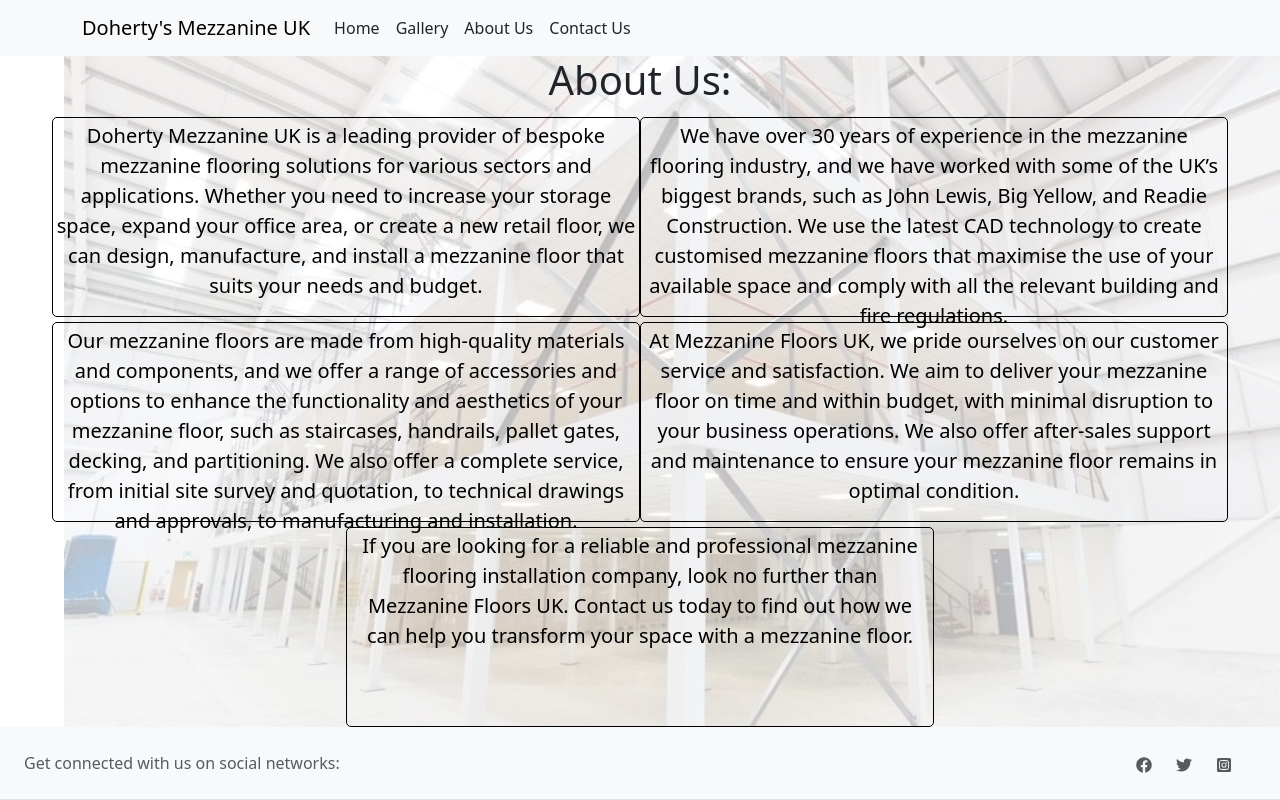
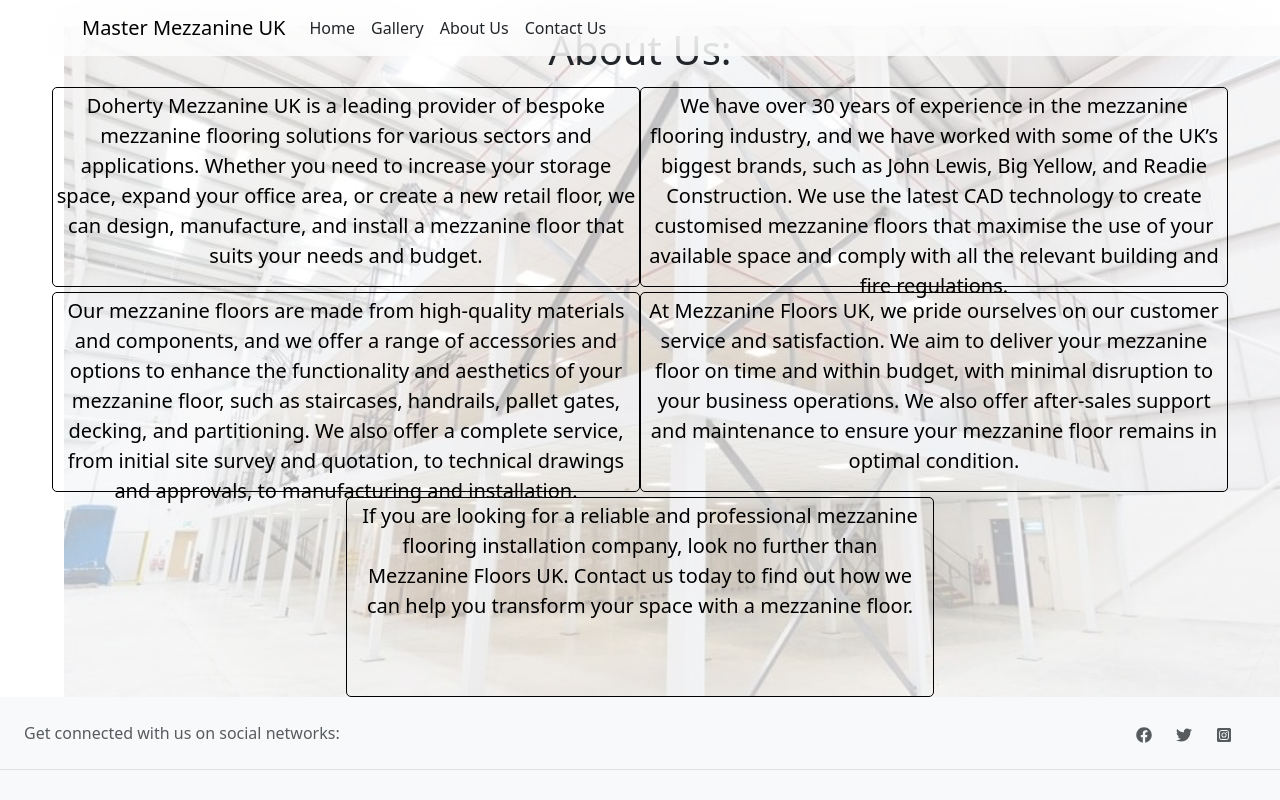
Before and after one commit to jacam666/mezzanine-website, a React (Create React App) app: page /Pages/AboutUsPage in a window 1280 px wide. Shown: the top 800 px of the page. Built offline with nearby package versions, Linux system fonts and the light colour scheme.

Commit message:
added sticky positioning to my navbar and slight opacity

```diff
--- a/src/Components/Navbar.js
+++ b/src/Components/Navbar.js
@@ -6,9 +6,9 @@
 
 function MainNavbar() {
     return (
-        <Navbar expand="lg" className="bg-body-tertiary">
-            <Container className='navbar-container'>
-                <Navbar.Brand href="/">Doherty's Mezzanine UK</Navbar.Brand>
+        <Navbar expand="lg" className="bg-body-tertiary navbar-container">
+            <Container>
+                <Navbar.Brand href="/">Master Mezzanine UK</Navbar.Brand>
                 <Navbar.Toggle aria-controls="basic-navbar-nav" />
                 <Navbar.Collapse id="basic-navbar-nav">
                     <Nav className="me-auto d-flex justify-content-between">
--- a/src/Styles/AboutUs.css
+++ b/src/Styles/AboutUs.css
@@ -4,6 +4,7 @@
     flex-direction: column;
     width: 90vw;
     margin: auto;
+    margin-top: -30px;
 }
 
 .about-us-container::before {
--- a/src/Styles/Navbar.css
+++ b/src/Styles/Navbar.css
@@ -0,0 +1,7 @@
+.navbar-container {
+    position: sticky;
+    top: 0;
+    z-index: 100;
+    background-color: rgb(255 255 255 / .7) !important;
+    backdrop-filter:  blur(30px);
+}
```
